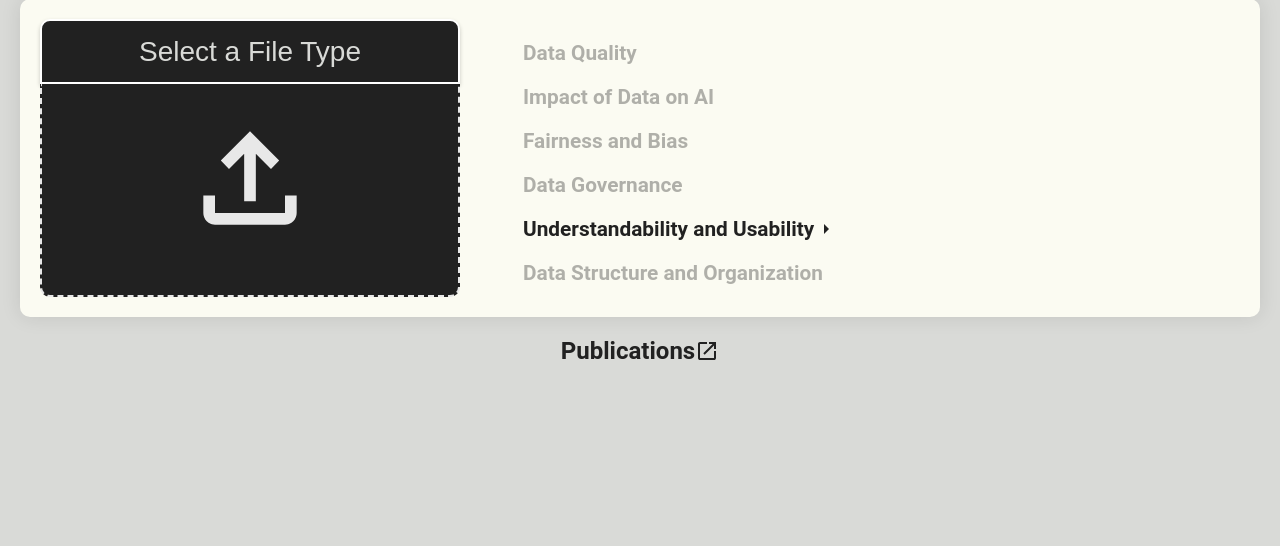
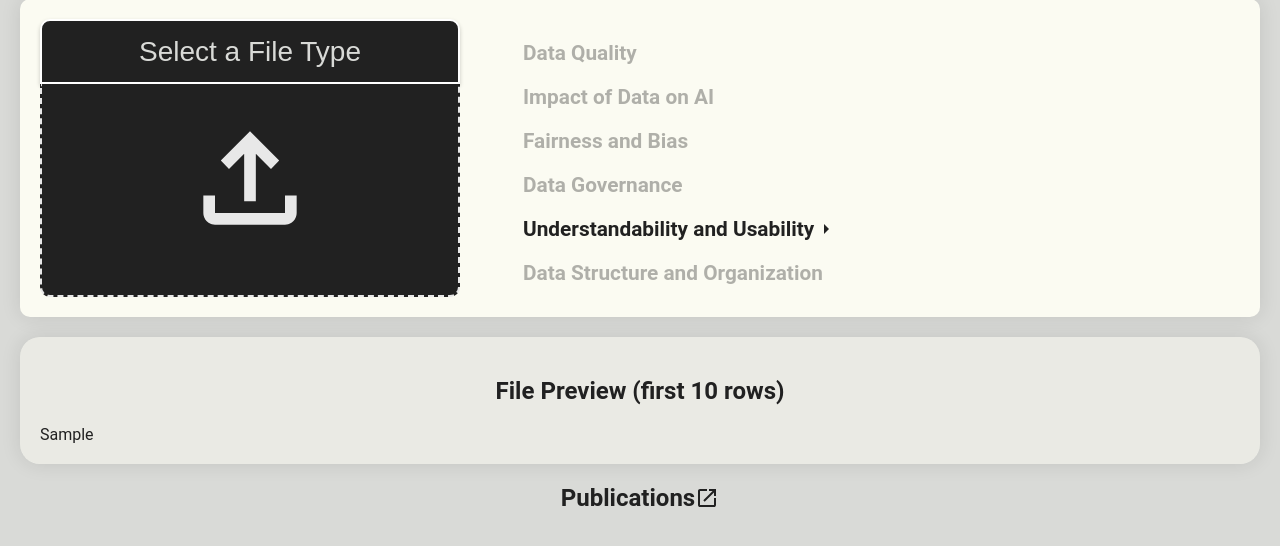
Before and after one commit to idtlab/AIDRIN, a Flask app: template aidrin/templates/upload_file.html in a window 1280 px wide. Shown: the part 163-709 px from the top of the page. Run offline with Flask 3, Linux system fonts and the light colour scheme; the template is opened without the code that fills it: most values are stand-ins (such as "Sample title", 1, 10 or a date in 2020); parts of the project's set-up code (start-up, migrations or seed data) failed here and were passed over; some libraries are stand-ins or nearby versions.

Commit message:
data preview added

```diff
--- a/aidrin/logging.py
+++ b/aidrin/logging.py
@@ -11,6 +11,7 @@ def setup_logging():
     logging.basicConfig(
         level=logging.INFO,
         format='%(asctime)s | %(name)s | %(levelname)s | %(message)s',
+        datefmt='%H:%M.%S',
         handlers=[logging.FileHandler(log_path), logging.StreamHandler()]
     )
     # Suppress specific Celery loggers
--- a/aidrin/main.py
+++ b/aidrin/main.py
@@ -135,18 +135,24 @@ def upload_file():
             print("fileType POST: %s",request.form.get('fileTypeSelector'))
             return redirect(url_for('upload_file'))
 
-    uploaded_file_name = session.get('uploaded_file_name')
-    uploaded_file_path = session.get('uploaded_file_path')
+    file_name = session.get('uploaded_file_name')
+    file_path = session.get('uploaded_file_path')
     file_type = session.get('uploaded_file_type')
+    file_info=(file_path, file_name, file_type)
     #log uploaded file
-    if uploaded_file_name and uploaded_file_path:
+    df_html=None
+    if file_name and file_path:
         file_upload_time_log.info("File Uploaded. Type: %s",file_type)
+        df = read_file(file_info) #if file, create a preview with df
+        df = df .iloc[:10]
+        df_html = df.to_html(classes='table table-striped', index=False, border=0) #convert df to html
 
     return render_template('upload_file.html',
-                                   uploaded_file_path=uploaded_file_path,
-                                   uploaded_file_name=uploaded_file_name,
+                                   uploaded_file_path=file_path,
+                                   uploaded_file_name=file_name,
                                    supported_file_types=SUPPORTED_FILE_TYPES,
-                                   file_type=file_type)
+                                   file_type=file_type,
+                                   df_html=df_html)
 
 @main.route('/retrieve_uploaded_file', methods=['GET'])
 def retrieve_uploaded_file():
--- a/aidrin/read_file.py
+++ b/aidrin/read_file.py
@@ -1,8 +1,9 @@
 import pandas as pd
 import numpy as np
 import logging
+from flask import jsonify
 
-#Supported file types
+# Supported file types. Read on front end to create select features.
 SUPPORTED_FILE_TYPES = [
     ('.csv', 'CSV'),
     ('.xls, .xlsb, .xlsx, .xlsm', 'Excel'),
@@ -42,7 +43,7 @@ def read_file(file_info):
     Notes
     ----------
     To add support for new file types:
-        - Add parsing logic to 'read_file' using the 'BaseTemplate' below.
+        - Add parsing logic to 'read_file' using the 'BaseFileReader' below.
         - Add file type information to the 'SUPPORTED_FILE_TYPES' list above.
     """
     # logging config
@@ -55,7 +56,6 @@ def read_file(file_info):
         file_upload_time_log.error("Missing file path or file name.")
         return None
     try:
-        #default result
         df = None
         reader_map = {
             '.csv': csvReader,
@@ -72,6 +72,7 @@ def read_file(file_info):
             file_upload_time_log.warning("Unsupported file type: {file_type}")
 
         return df
+
     except Exception as e:
         file_upload_time_log.error(f"Error while File Parsing: {e}")
         return str(e)
@@ -101,4 +102,4 @@ class jsonReader(BaseFileReader):
 
 class hdf5Reader(BaseFileReader):
     def read(self):
-        readFile = pd.read_hdf(self.file_path)
+        return pd.read_hdf(self.file_path)
--- a/aidrin/static/css/styles.css
+++ b/aidrin/static/css/styles.css
@@ -916,6 +916,20 @@ thead th{
   transform: translate(-50%, -50%) scale(1);
   transition: transform 0.15s ease-in-out, visibility 0.15s ease-in-out;
 }
+.preview{
+  background: var(--secondaryColorHalfOpacity);
+  display:flex;
+  flex-direction: column;
+  margin-bottom: 20px;
+  padding:20px;
+  border-radius:20px;
+  box-shadow: 0 0 20px rgba(0,0,0,0.1);
+  max-width: 2000px;
+  width:100%;
+  box-sizing: border-box;
+  overflow-x: scroll;
+
+}
 .radio-group{
     font-size: large;
     margin: 15px;
--- a/aidrin/templates/upload_file.html
+++ b/aidrin/templates/upload_file.html
@@ -140,6 +140,13 @@
     {% endif %}
         </div>
     </form>
+    <!-- Filled with small file preview when file is uploaded -->
+    {% if df_html %}
+        <div id="file-preview" class="preview">
+                    <h2 style="text-align:center">File Preview (first 10 rows)</h1>
+                    {{ df_html | safe }}
+        </div>
+    {% endif %}
    <strong onclick="location.href='{{url_for("publications")}}'" class="clickable" style="text-align: center; font-size: 1.5em; display:flex; align-items:center; align-self:center">Publications  <svg xmlns="http://www.w3.org/2000/svg" height="24px" viewBox="0 -960 960 960" width="24px" fill="currentColor"><path d="M200-120q-33 0-56.5-23.5T120-200v-560q0-33 23.5-56.5T200-840h280v80H200v560h560v-280h80v280q0 33-23.5 56.5T760-120H200Zm188-212-56-56 372-372H560v-80h280v280h-80v-144L388-332Z"/></svg></strong>
 
 </body>
--- a/requirements.txt
+++ b/requirements.txt
@@ -30,3 +30,6 @@ Werkzeug==3.0.1
 
 Celery==5.3.0
 redis==4.6.0
+#tables
+#xlrd
+#openpxyl
```
